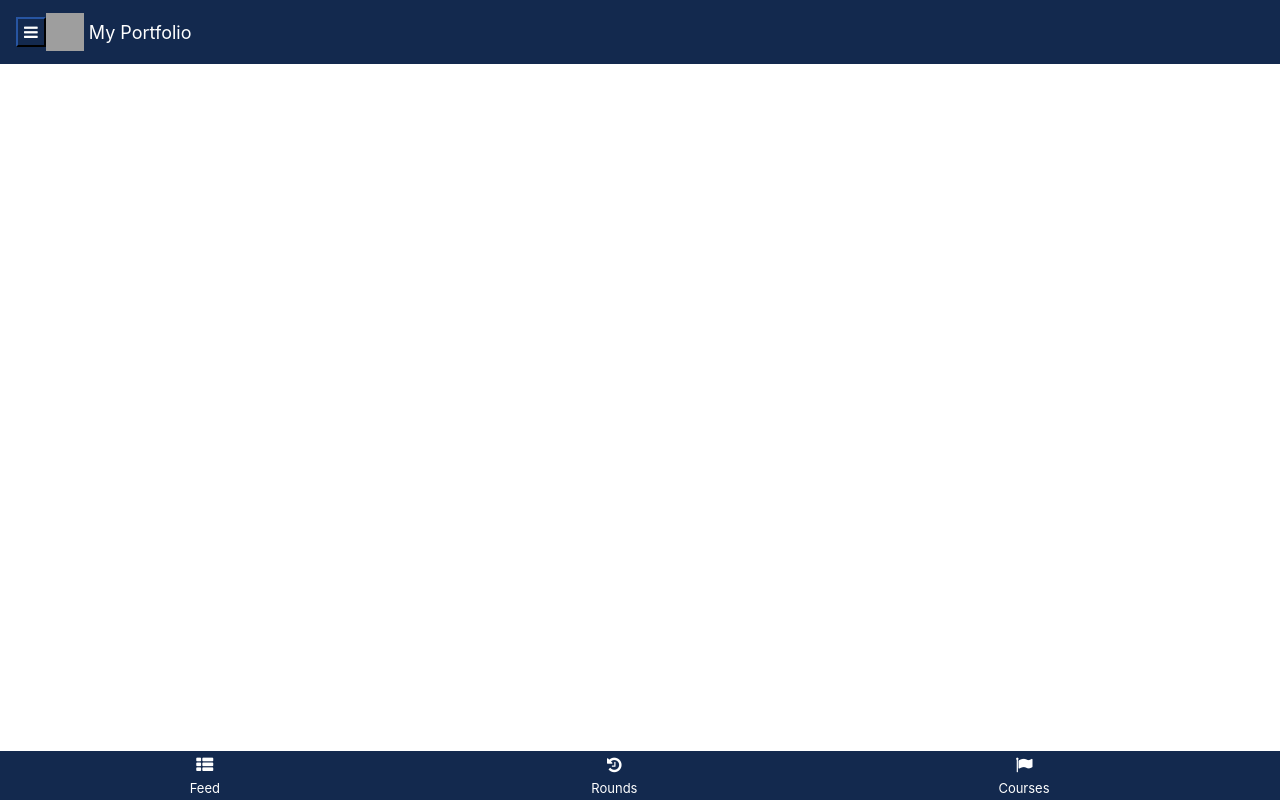
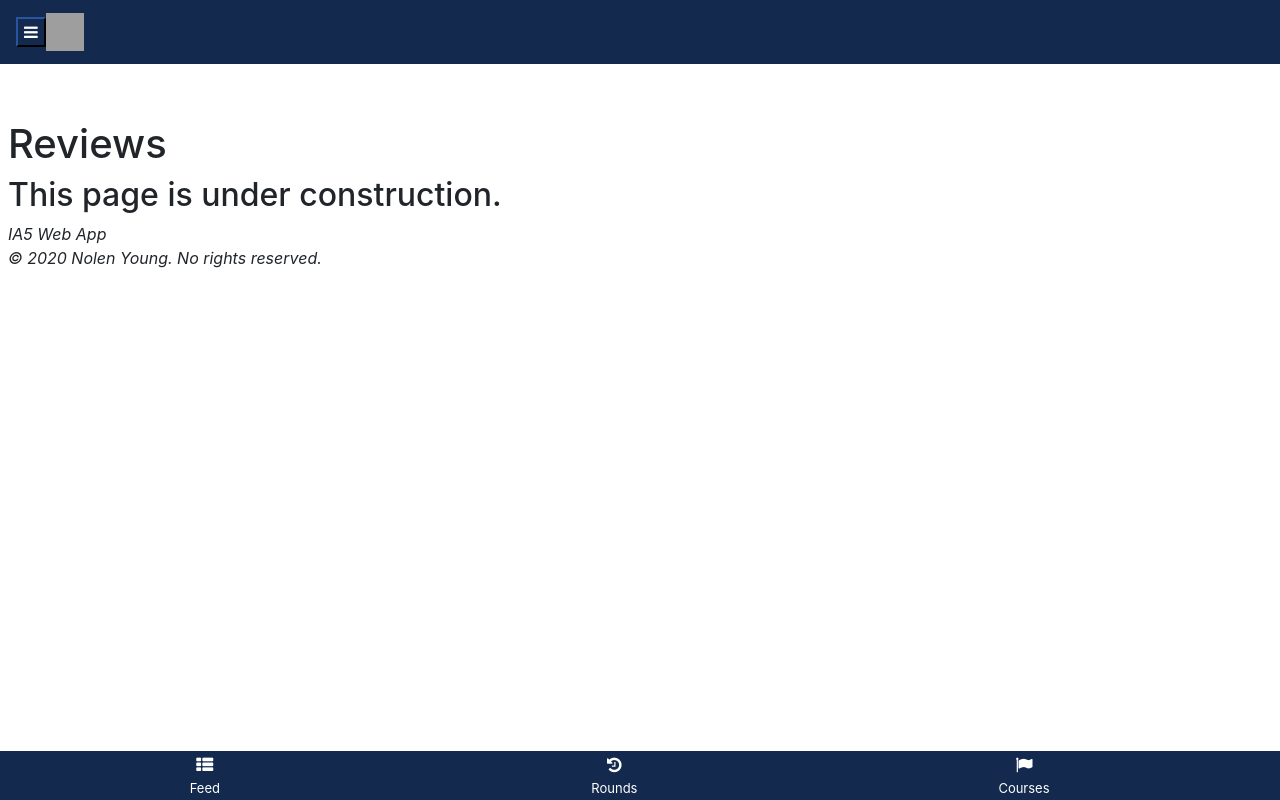
Before and after one commit to Nolen-Young/Website, a React (Create React App) app in the folder client/: page / in a window 1280 px wide. Built offline with nearby package versions, Linux system fonts and the light colour scheme; grey boxes are pictures that could not be loaded.

Commit message:
Made three pages, updated App.js to handle all future user interactions

```diff
--- /dev/null
+++ b/client/src/AppMode.js
@@ -0,0 +1,17 @@
+/* AppMode: The enumerated type for AppMode. If we were using TypeScript, we could
+use the predefined enum type; see
+https://www.typescriptlang.org/docs/handbook/enums.html. Declaring an enumerated
+type as a JavaScript object has important limitations (see
+https://stackoverflow.com/questions/287903/what-is-the-preferred-syntax-for-defining-enums-in-javascript),
+but it will do for our purposes*/
+
+const AppMode = {
+    PROFESSIONAL: "ProfessionalMode",
+    MUSIC: "MusicMode",
+    REVIEW: "ReviewMode",
+    REVIEW_NEWREVIEW: "ReviewMode-NewReview",
+};
+
+Object.freeze(AppMode); //This ensures that the object is immutable.
+
+export default AppMode;
--- a/client/src/components/App.js
+++ b/client/src/components/App.js
@@ -2,15 +2,137 @@ import React from 'react';
 import NavBar from './NavBar.js';
 import SideMenu from './SideMenu.js';
 import ModeBar from './ModeBar.js';
+import AppMode from './../AppMode.js';
+import ProfessionalPage from './ProfessionalPage.js'
+import MusicPage from './MusicPage.js'
+import ReviewPage from './ReviewPage.js'
 
-function App() {
-  return (
-    <div>
-      <NavBar title="My Portfolio"/>
-      <SideMenu />
-      <ModeBar />
-    </div>
-  );
+const modeTitle = {};
+modeTitle[AppMode.PROFESSIONAL] = "My Portfolio";
+modeTitle[AppMode.MUSIC] = "My Music";
+modeTitle[AppMode.REVIEW] = "Reviews";
+modeTitle[AppMode.REVIEW_NEWREVIEW] = "New Review";
+
+const modeToPage = {};
+modeToPage[AppMode.PROFESSIONAL] = ProfessionalPage;
+modeToPage[AppMode.FAVORITE] = MusicPage;
+modeToPage[AppMode.FAVORITE_LOGFAVORITE] = ReviewPage;
+modeToPage[AppMode.FAVORITE_EDITFAVORITE] = ReviewPage;
+
+class App extends React.Component {
+
+  constructor(props) {
+    super(props);
+    this.state = {mode: AppMode.LOGIN,
+                  menuOpen: false,
+                  userId: "",
+                  showAbout: false};
+  }
+
+  handleChangeMode = (newMode) => {
+    this.setState({mode: newMode});
+  }
+
+  openMenu = () => {
+    this.setState({menuOpen : true});
+  }
+
+  closeMenu = () => {
+    this.setState({menuOpen : false});
+  }
+
+  toggleMenuOpen = () => {
+    this.setState(prevState => ({menuOpen: !prevState.menuOpen}));
+  }
+
+  setUserId = (Id) => {
+    this.setState({userId: Id});
+  }
+
+  //When App component mounts, add a window-level click handler to close the
+  //side menu if it is open. This event should fire only if no other lower-level
+  //events intercept the click.
+  componentDidMount() {
+    window.addEventListener("click",this.handleClick);
+  }
+
+//We remove the event listener when the component
+//unmounts. This is a best practice.
+componentWillUnmount() {
+  window.removeEventListener("click",this.handleClick);
+}
+
+  //When the user clicks anywhere on the app and the menu is open, close it.
+  //This function takes advantage of event bubbling.
+  handleClick = (event) => {
+    if (this.state.menuOpen) {
+      this.closeMenu();
+    }
+    event.stopPropagation();
+  }
+
+  toggleAbout = () => {
+    this.setState(prevState => ({showAbout: !prevState.showAbout}));
+  }
+
+  renderAbout = () => {
+    return (
+      <div className="modal" role="dialog">
+        <div className="modal-dialog modal-lg">
+          <div className="modal-content">
+            <div className="modal-header">
+              <h3 className="modal-title"><b>About IA5</b>
+                <button className="close-modal-button" onClick={this.toggleAbout}>
+                  &times;</button>
+              </h3>
+            </div>
+            <div className="modal-body">
+              <h3>IA5, The world's first favorite color storing app</h3>
+              <div style={{textAlign: "left"}}>
+                <p>
+                  I made this app for class!
+                </p>
+              </div>
+            </div>
+            <div className="modal-footer">
+              <button className="btn btn-primary btn-color-theme"
+                onClick={this.toggleAbout}>OK</button>
+              </div>
+          </div>
+        </div>
+      </div>
+    );
+  }
+
+  render() {
+    const ModePage = modeToPage[this.state.mode];
+    return (
+      <div onClick={this.handleClick}>
+        <NavBar
+          title={modeTitle[this.state.mode]}
+          mode={this.state.mode}
+          changeMode={this.handleChangeMode}
+          menuOpen={this.state.menuOpen}
+          toggleMenuOpen={this.toggleMenuOpen}/>
+        <SideMenu
+          mode={this.state.mode}
+          menuOpen={this.state.menuOpen}
+          changeMode={this.handleChangeMode}
+          userId={this.state.userId}
+          showAbout={this.toggleAbout}/>
+        <ModeBar
+          mode={this.state.mode}
+          changeMode={this.handleChangeMode}
+          menuOpen={this.state.menuOpen}/>
+        <ModePage menuOpen={this.state.menuOpen}
+          mode={this.state.mode}
+          changeMode={this.handleChangeMode}
+          userId={this.state.userId}
+          setUserId={this.setUserId}/>
+        {this.state.showAbout ? this.renderAbout() : null}
+      </div>
+      );
+  }
 }
 
 export default App;
--- /dev/null
+++ b/client/src/components/MusicPage.js
@@ -0,0 +1,18 @@
+import React from 'react';
+
+class MusicPage extends React.Component {
+
+       render() {
+        return (
+        <div className="padded-page center">
+            <h1>My Music</h1>
+            <h2>This page is under construction.</h2>
+            <p style={{fontStyle: "italic"}}>
+            IA5 Web App<br/>
+            &copy; 2020 Nolen Young. No rights reserved.</p>
+        </div>
+        );
+    }
+}
+
+export default MusicPage;
--- /dev/null
+++ b/client/src/components/ProfessionalPage.js
@@ -0,0 +1,18 @@
+import React from 'react';
+
+class ProfessionalPage extends React.Component {
+
+       render() {
+        return (
+        <div className="padded-page center">
+            <h1>My Portfolio</h1>
+            <h2>This page is under construction.</h2>
+            <p style={{fontStyle: "italic"}}>
+            IA5 Web App<br/>
+            &copy; 2020 Nolen Young. No rights reserved.</p>
+        </div>
+        );
+    }
+}
+
+export default ProfessionalPage;
--- /dev/null
+++ b/client/src/components/ReviewPage.js
@@ -0,0 +1,18 @@
+import React from 'react';
+
+class ReviewPage extends React.Component {
+
+       render() {
+        return (
+        <div className="padded-page center">
+            <h1>Reviews</h1>
+            <h2>This page is under construction.</h2>
+            <p style={{fontStyle: "italic"}}>
+            IA5 Web App<br/>
+            &copy; 2020 Nolen Young. No rights reserved.</p>
+        </div>
+        );
+    }
+}
+
+export default ReviewPage;
```
